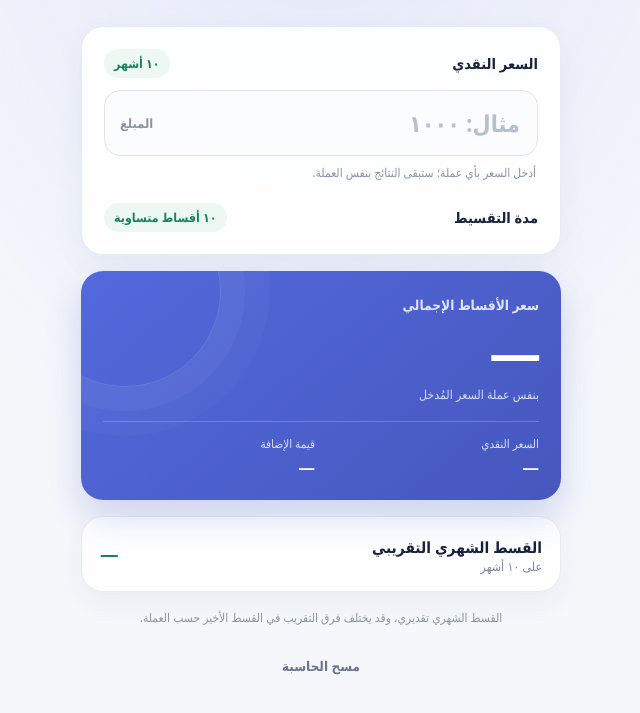
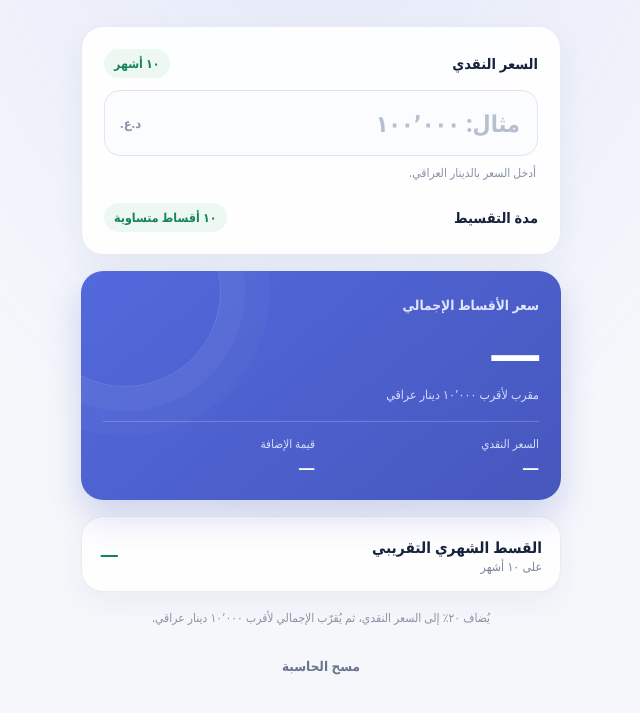
Before and after one commit to abotrab22/flash, a plain HTML site: page index.html in a window 1280 px wide. Shown: the part 151-864 px from the top of the page, without its empty margins (319-959 px from the left). Drawn offline with Linux system fonts and the light colour scheme.

Commit message:
Round installment prices in Iraqi dinars
Co-authored-by: Copilot <223556219+Copilot@users.noreply.github.com>

```diff
--- a/index.html
+++ b/index.html
@@ -317,10 +317,10 @@
           <span class="term-badge">١٠ أشهر</span>
         </div>
         <div class="amount-wrap">
-          <input id="cashPrice" type="text" inputmode="decimal" autocomplete="off" placeholder="مثال: ١٠٠٠" aria-describedby="priceHelp" aria-label="السعر النقدي">
-          <span class="amount-unit">المبلغ</span>
+          <input id="cashPrice" type="text" inputmode="decimal" autocomplete="off" placeholder="مثال: ١٠٠٬٠٠٠" aria-describedby="priceHelp" aria-label="السعر النقدي">
+          <span class="amount-unit">د.ع.</span>
         </div>
-        <p class="helper" id="priceHelp" aria-live="polite">أدخل السعر بأي عملة؛ ستبقى النتائج بنفس العملة.</p>
+        <p class="helper" id="priceHelp" aria-live="polite">أدخل السعر بالدينار العراقي.</p>
 
         <div class="installment-row">
           <div class="installment-heading">
@@ -333,7 +333,7 @@
       <section class="panel result" aria-label="نتيجة الحساب" aria-live="polite" aria-atomic="true">
         <span class="result-label">سعر الأقساط الإجمالي</span>
         <strong class="total" id="installmentPrice">—</strong>
-        <span class="total-unit">بنفس عملة السعر المُدخل</span>
+        <span class="total-unit">مقرب لأقرب ١٠٬٠٠٠ دينار عراقي</span>
         <div class="divider"></div>
         <div class="breakdown">
           <div class="breakdown-item">
@@ -355,7 +355,7 @@
         <strong class="monthly-amount" id="monthlyAmount">—</strong>
       </section>
 
-      <p class="note">القسط الشهري تقديري، وقد يختلف فرق التقريب في القسط الأخير حسب العملة.</p>
+      <p class="note">يُضاف ٢٠٪ إلى السعر النقدي، ثم يُقرّب الإجمالي لأقرب ١٠٬٠٠٠ دينار عراقي.</p>
       <button class="reset" id="reset" type="button">مسح الحاسبة</button>
     </main>
   </div>
@@ -364,12 +364,13 @@
     (() => {
       const RATE = 0.2;
       const INSTALLMENT_COUNT = 10;
+      const ROUNDING_UNIT = 10000;
       const digits = new Map([
         ...[...'٠١٢٣٤٥٦٧٨٩'].map((digit, index) => [digit, String(index)]),
         ...[...'۰۱۲۳۴۵۶۷۸۹'].map((digit, index) => [digit, String(index)])
       ]);
       const numberFormat = new Intl.NumberFormat('en-US', {
-        minimumFractionDigits: 2,
+        minimumFractionDigits: 0,
         maximumFractionDigits: 2
       });
       const cashInput = document.querySelector('#cashPrice');
@@ -397,7 +398,7 @@
       }
 
       function formatAmount(amount) {
-        return numberFormat.format(amount);
+        return `${numberFormat.format(amount)} د.ع.`;
       }
 
       function update() {
@@ -410,7 +411,7 @@
         if (hasPrice && !validPrice) messages.push('أدخل مبلغاً صحيحاً أكبر من صفر وبحد أقصى منزلتين عشريتين.');
         helper.textContent = messages.length
           ? messages.join(' ')
-          : 'أدخل السعر بأي عملة؛ ستبقى النتائج بنفس العملة.';
+          : 'أدخل السعر بالدينار العراقي.';
         helper.classList.toggle('error', messages.length > 0);
 
         const canCalculate = validPrice;
@@ -419,8 +420,9 @@
         });
         if (!canCalculate) return;
 
-        const increase = Math.round((cashPrice * RATE + Number.EPSILON) * 100) / 100;
-        const total = Math.round((cashPrice + increase + Number.EPSILON) * 100) / 100;
+        const totalBeforeRounding = cashPrice * (1 + RATE);
+        const total = Math.round((totalBeforeRounding + Number.EPSILON) / ROUNDING_UNIT) * ROUNDING_UNIT;
+        const increase = Math.round((total - cashPrice + Number.EPSILON) * 100) / 100;
         const monthly = Math.round((total / INSTALLMENT_COUNT + Number.EPSILON) * 100) / 100;
 
         priceOutput.textContent = formatAmount(total);
```
Also changed, not shown: 1 other file.
